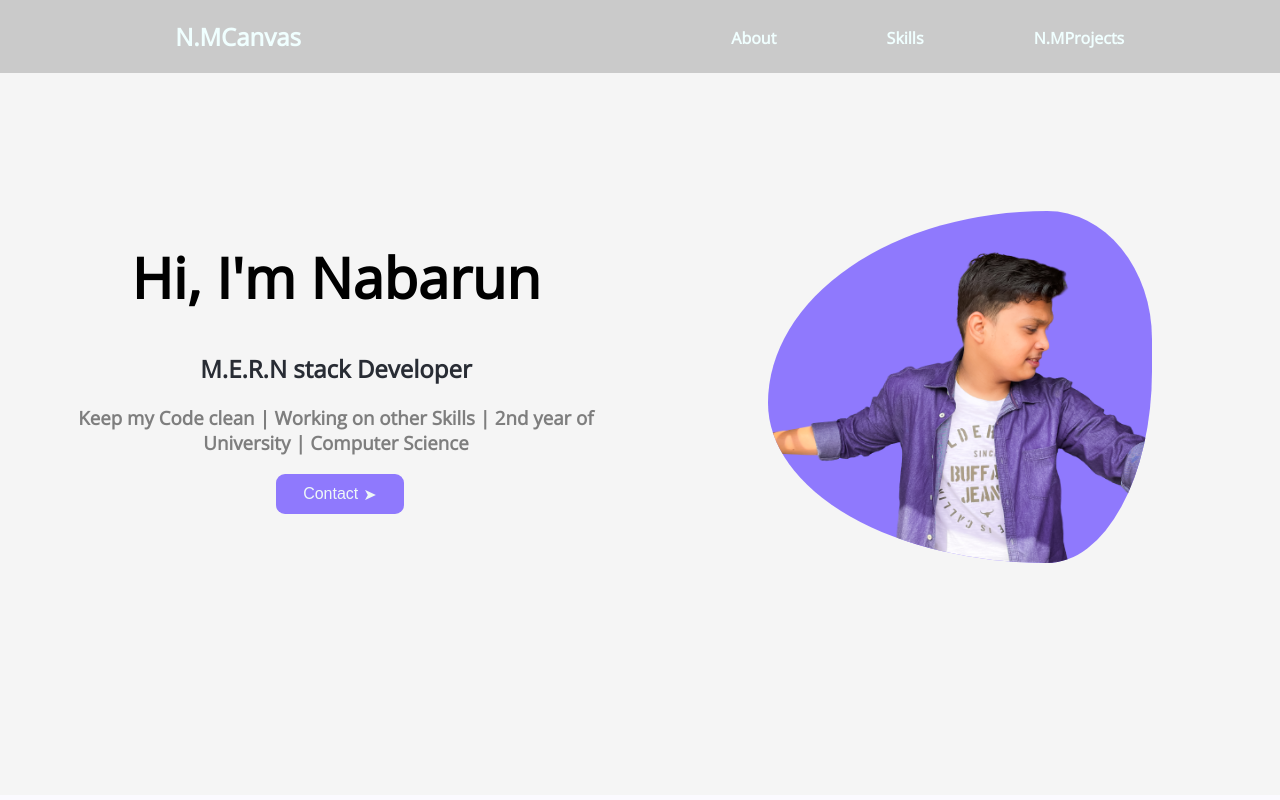
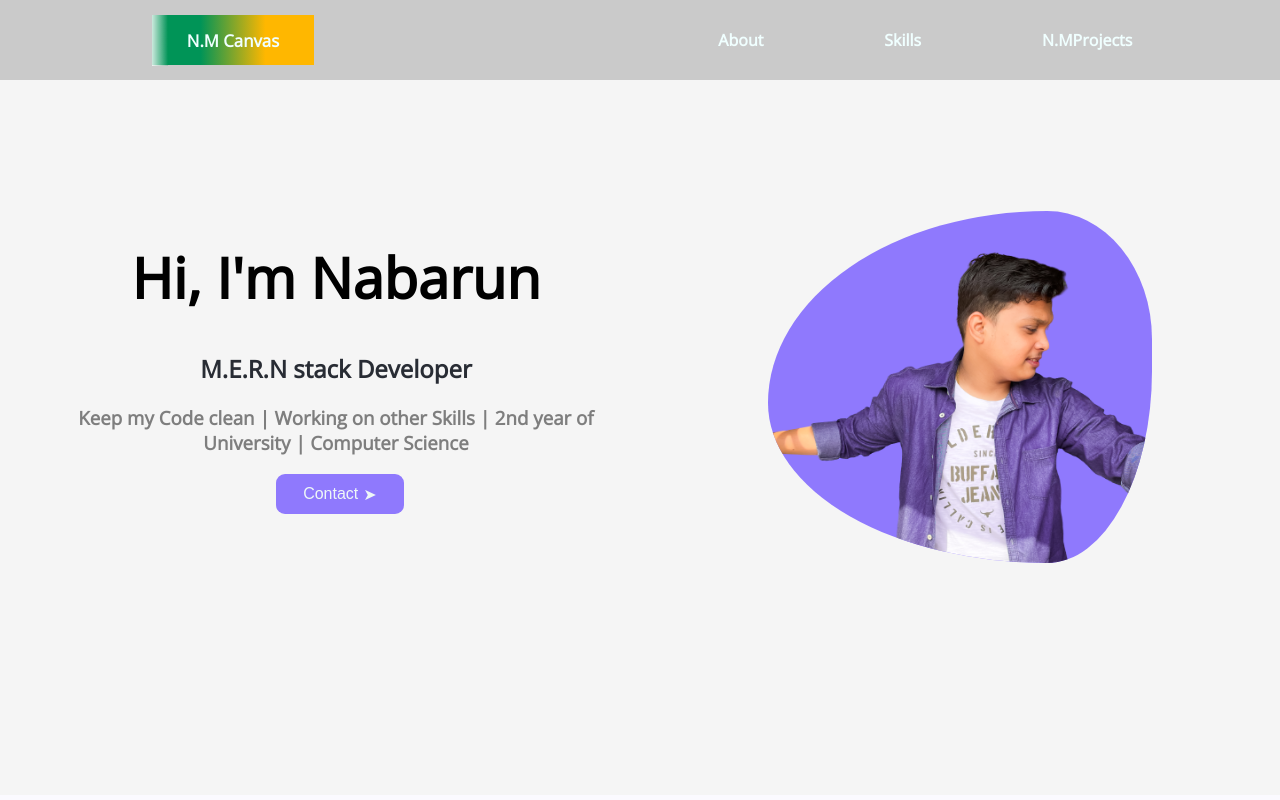
Before and after one commit to nabarun91221/NM-Portfolio, a React (Create React App) app: page / in a window 1280 px wide. Shown: the top 800 px of the page. Built offline with nearby package versions, Linux system fonts and the light colour scheme.

Commit message:
adding nation flage and nav style

```diff
--- a/src/components/canvas_section/nav.css
+++ b/src/components/canvas_section/nav.css
@@ -1,11 +1,13 @@
 nav {
-  height: fit-content;
+  height: 10%;
   width: 100%;
   color: azure;
   position: fixed;
   display: flex;
   flex-direction: row;
   justify-content: space-around;
+  text-align: center;
+  align-items: center;
   background-color: rgba(0, 0, 0, 0.171);
   z-index: 3;
 }
@@ -14,37 +16,71 @@ nav {
   cursor: pointer;
 }
 .home:hover {
-  color: #6c55e1;
   cursor: pointer;
+    background: linear-gradient(to right,rgb(255, 183, 0) 30%,rgb(0, 148, 87) 70%);
+  transition: 0.5s;
+
 }
+.home:before {
+  visibility: visible;
+  position: absolute;
+  top: 0;
+  left: 0;
+  right: 96%;
+  background-image: linear-gradient(to left, rgba(255, 255, 255, 0), rgba(255, 255, 255, 1));  backdrop-filter: blur(10px);
+  width: 10%;
+  backdrop-filter: blur(10px);
+  opacity: 0.8;
+  height: 3.2rem;
+  content: "";
+}
+/* .home:after {
+  visibility: visible;
+  position: absolute;
+  top: 0;
+  left: 0;
+  left: 96%;
+  width: 10px;
+  height: 3.2rem;
+  background-image:linear-gradient(to right, rgba(255, 255, 255, 0), rgba(255, 255, 255, 1));
+  backdrop-filter: blur(10px);
+    opacity: 0.8;
+  content: "";
+} */
 .pageList:hover {
-  color: #6c55e1;
+  color: white;
   cursor: pointer;
-  padding-bottom: 0.5rem;
-  border-bottom: 2px #6c55e1 solid;
-  border-radius: 2px;
-  transition-duration: 0.1s;
+  background-color: #a390ff;
+  border-radius: 15px;
+  box-shadow: 0 5px 15px #6d4fff;
+  transition-duration: 0.2s;
 }
 
-h4 {
-  margin: 1rem;
-  margin-bottom: auto;
-  margin-top: 1.7rem;
-  padding-bottom: 0;
-}
 h4 {
   margin-right: 0.5%;
 }
 .home {
-  margin-right: 25%;
-  margin-left: 10%;
-  margin-bottom: 0px;
+  margin-right: 24%;
+  margin-left: 9%;
+  padding-left: 2.2rem;
+  padding-right: 2.2rem;
+  font-size: 0.7rem;
+  background: linear-gradient(to right, rgb(0, 148, 87) 30%,rgb(255, 183, 0) 70%);
+  position: relative;
+  transition: opacity 0.5s linear;
 }
 a {
   height: fit-content;
   width: fit-content;
   color: inherit;
   text-decoration: none;
+}
+.pageList{
+  padding: 0.4rem;
+  padding-left: 1.5rem;
+  padding-right: 1.5rem;
+  border-radius: 20px;
+  transition-duration: 0.35s;
 }
 @media screen and (max-width: 480px) {
   .home {
@@ -54,11 +90,8 @@ a {
     justify-content: baseline;
   }
   .manu {
-    padding-top: 3%;
-    text-align: center;
+    padding: 3%;
     font-size: 2rem;
-    height: inherit;
-    width: fit-content;
     visibility: visible;
   }
   .pageList {
--- a/src/components/canvas_section/nav.js
+++ b/src/components/canvas_section/nav.js
@@ -4,7 +4,7 @@ const Nav = ({navHandeler, navState}) => {
     return (
       <motion.nav animate={navState ? { y: [0, -100] } : { y: [-100, 0] }}>
           <a className="home" href="/">
-          <h2>N.MCanvas</h2>
+          <h2>N.M Canvas</h2>
          </a>
         <a href="#about">
           <h4 className="pageList rightOne">About</h4>
--- a/src/components/canvas_section/sideNav.css
+++ b/src/components/canvas_section/sideNav.css
@@ -1,6 +1,7 @@
 .sideNav {
   display: none;
   opacity: 0;
+  padding-left: 10px;
 }
 .cutOnNav {
   margin-left: 70%;
@@ -8,8 +9,6 @@
   font-size: 1.5rem;
 }
 .NMlogo {
-  margin: 3%;
-  margin-left: 5%;
   margin-top: 10%;
 }
 .NMlogo:hover {
```
